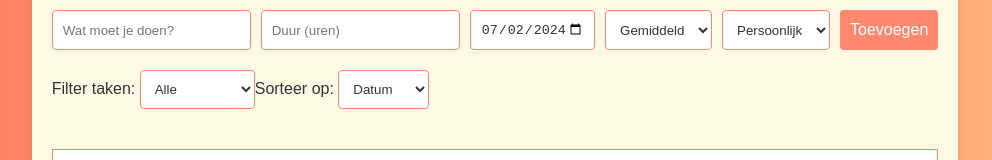
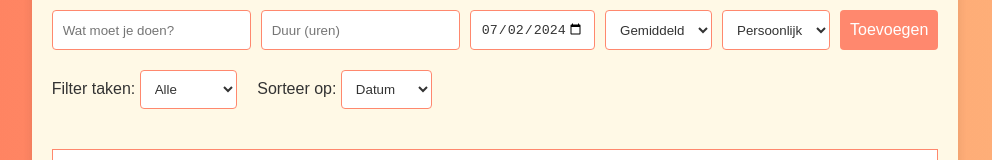
Before and after one commit to KnopperDev/PlanEase, a React (Vite) app in the folder PlanEase/: page / in a window 1280 px wide. Shown: the part 304-464 px from the top of the page, without its empty margins (145-1137 px from the left). Built offline with nearby package versions, Linux system fonts and the light colour scheme; the HTML template or start-up script is replaced by a standard one.

Commit message:
design fixes

```diff
--- a/PlanEase/src/App.css
+++ b/PlanEase/src/App.css
@@ -103,7 +103,8 @@ li {
 /* Nieuwe stijlen voor de toegevoegde elementen */
 
 #filter {
-  margin-bottom: 20px;
+  width: 11%;
+  margin: 0 20px 20px 0;
   padding: 10px;
   border: 1px solid #ff886e;
   border-radius: 4px;
```
